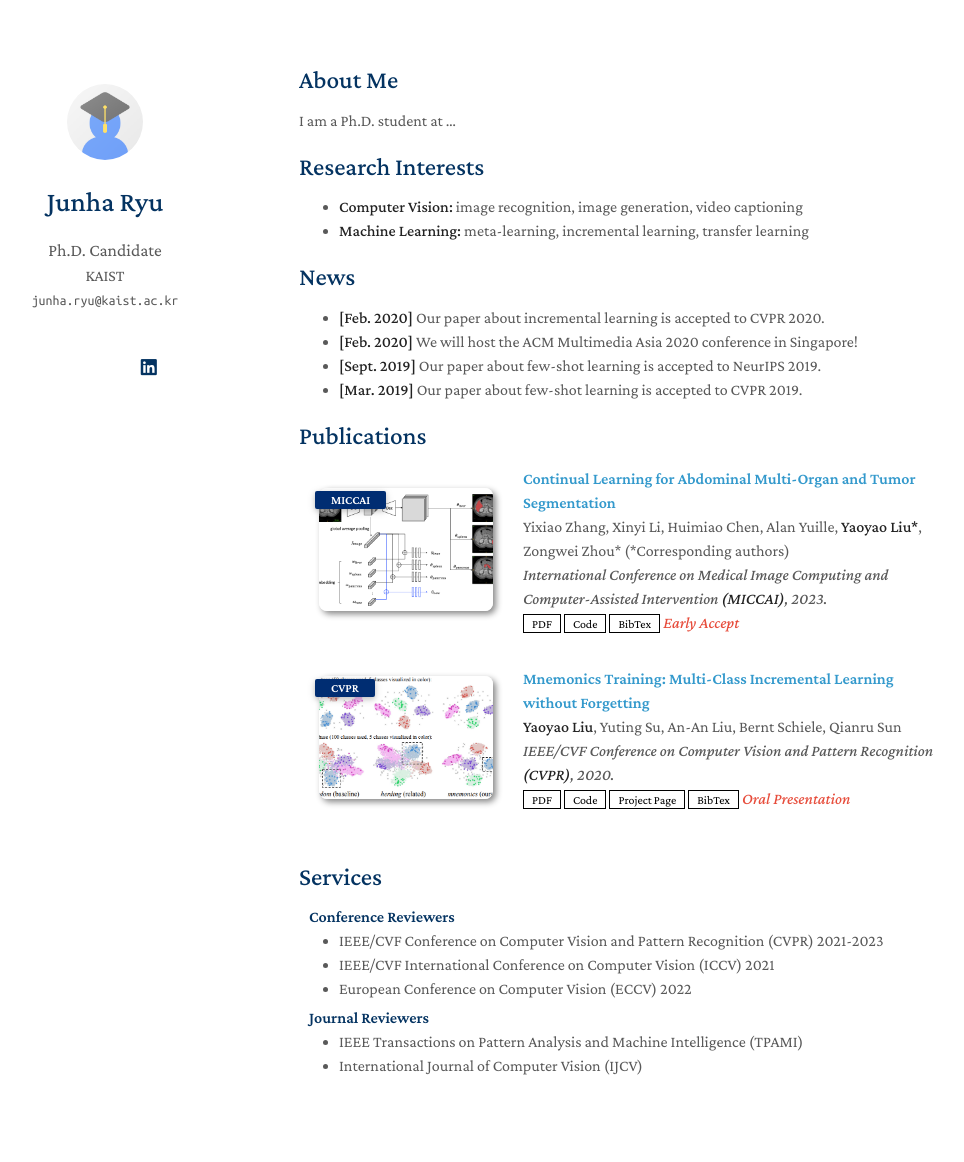
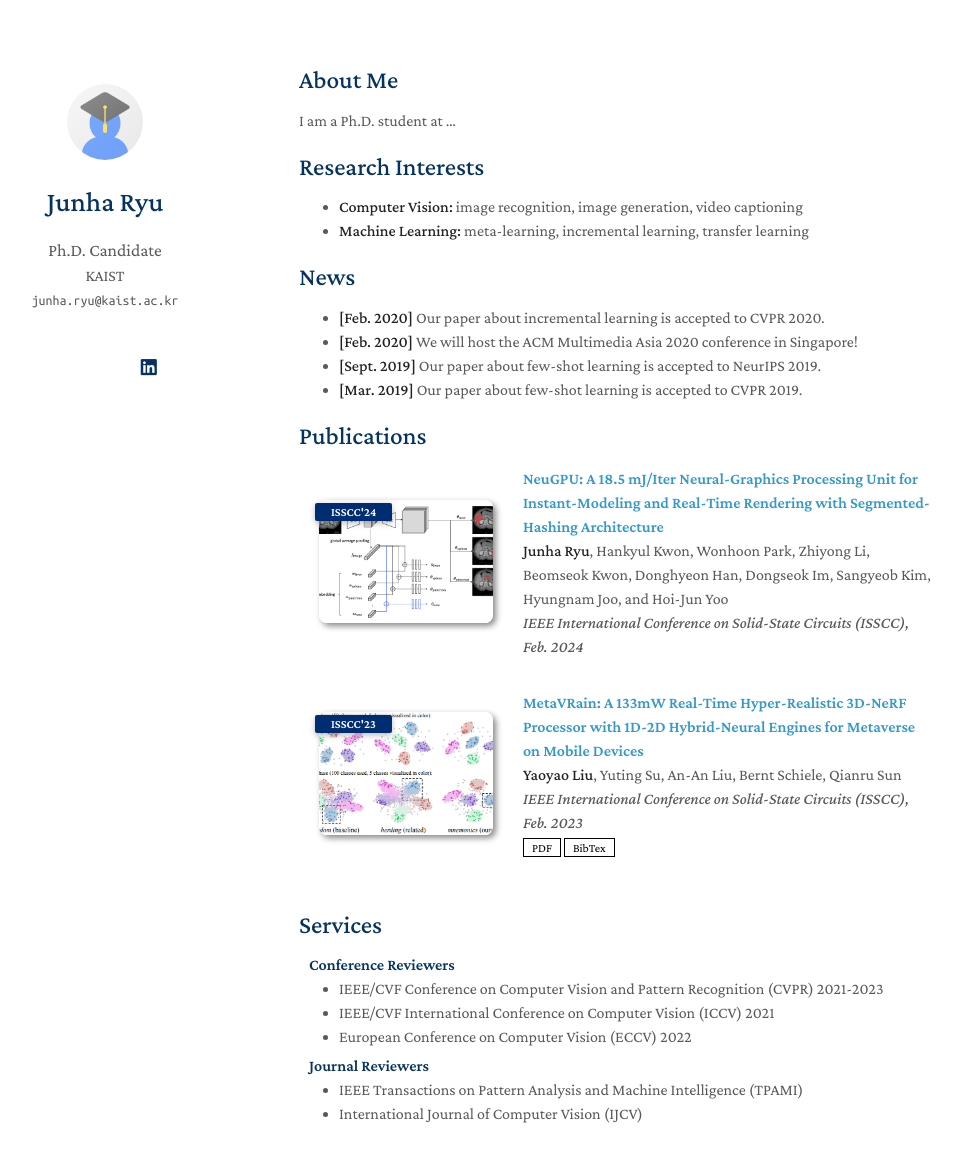
Before and after one commit to junharyu/junharyu.github.io, a Jekyll site: the page built from index.md, in a window 1280 px wide and 1220 px high. Shown: the top 1162 px of the window, without its empty margins (171-1135 px from the left). Built offline with Jekyll 4.4.1, drawn with Linux system fonts in a browser that asks for light colours; nearby versions of some CDN libraries; a style sheet for code colours, icons or effects is not loaded; our own code applies the rules of GitHub Pages for plain Markdown files.

Commit message:
Update publications.yml

```diff
--- a/_data/publications.yml
+++ b/_data/publications.yml
@@ -1,22 +1,18 @@
 main:
 
-  - title: Continual Learning for Abdominal Multi-Organ and Tumor Segmentation
-    authors: Yixiao Zhang, Xinyi Li, Huimiao Chen, Alan Yuille, <strong>Yaoyao Liu*</strong>, Zongwei Zhou* (*Corresponding authors)
-    conference_short: MICCAI
-    conference: International Conference on Medical Image Computing and Computer-Assisted Intervention <strong>(MICCAI)</strong>, 2023.
-    pdf: https://arxiv.org/pdf/2306.00988.pdf
-    code: https://github.com/MrGiovanni/ContinualLearning
-    bibtex: https://bib.yliu.me/MICCAI23.txt
+  - title: "NeuGPU: A 18.5 mJ/Iter Neural-Graphics Processing Unit for Instant-Modeling and Real-Time Rendering with Segmented-Hashing Architecture"
+    authors: <strong>Junha Ryu</strong>, Hankyul Kwon, Wonhoon Park, Zhiyong Li, Beomseok Kwon, Donghyeon Han, Dongseok Im, Sangyeob Kim, Hyungnam Joo, and Hoi-Jun Yoo
+    conference_short: ISSCC'24
+    conference: IEEE International Conference on Solid-State Circuits (ISSCC), Feb. 2024
+    pdf:
+    bibtex:
     image: ./assets/img/teaser_example_2.png
-    notes: Early Accept
+    notes:
 
-  - title: "Mnemonics Training: Multi-Class Incremental Learning without Forgetting"
+  - title: "MetaVRain: A 133mW Real-Time Hyper-Realistic 3D-NeRF Processor with 1D-2D Hybrid-Neural Engines for Metaverse on Mobile Devices"
     authors: <strong>Yaoyao Liu</strong>, Yuting Su, An-An Liu, Bernt Schiele, Qianru Sun
-    conference_short: CVPR
-    conference: IEEE/CVF Conference on Computer Vision and Pattern Recognition <strong>(CVPR)</strong>, 2020.
-    pdf: https://arxiv.org/pdf/2002.10211.pdf
-    code: https://github.com/yaoyao-liu/class-incremental-learning/tree/main/mnemonics-training
-    page: https://class-il.mpi-inf.mpg.de/mnemonics/
-    bibtex: https://class-il.mpi-inf.mpg.de/mnemonics/
-    notes: Oral Presentation
+    conference_short: ISSCC'23
+    conference: IEEE International Conference on Solid-State Circuits (ISSCC), Feb. 2023
+    pdf: https://ieeexplore.ieee.org/document/10067447
+    bibtex: ./assets/bib/metavrain.bib
     image: ./assets/img/teaser_example.png
```
